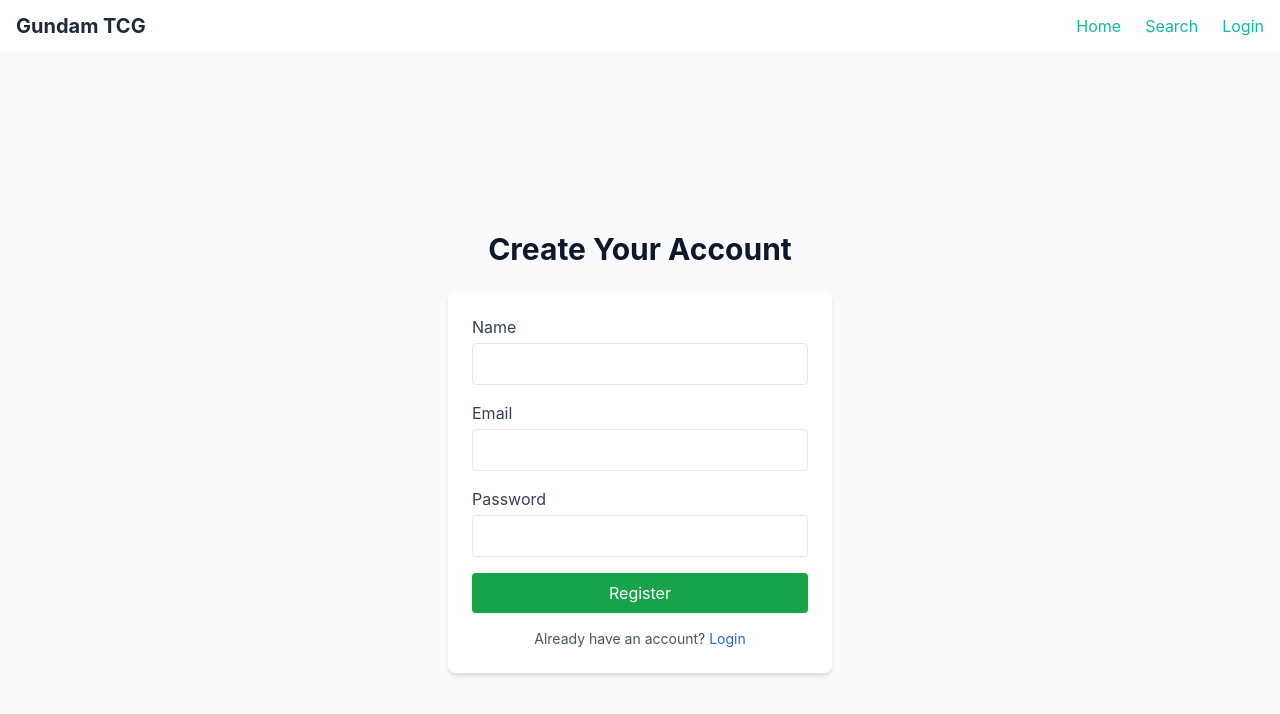
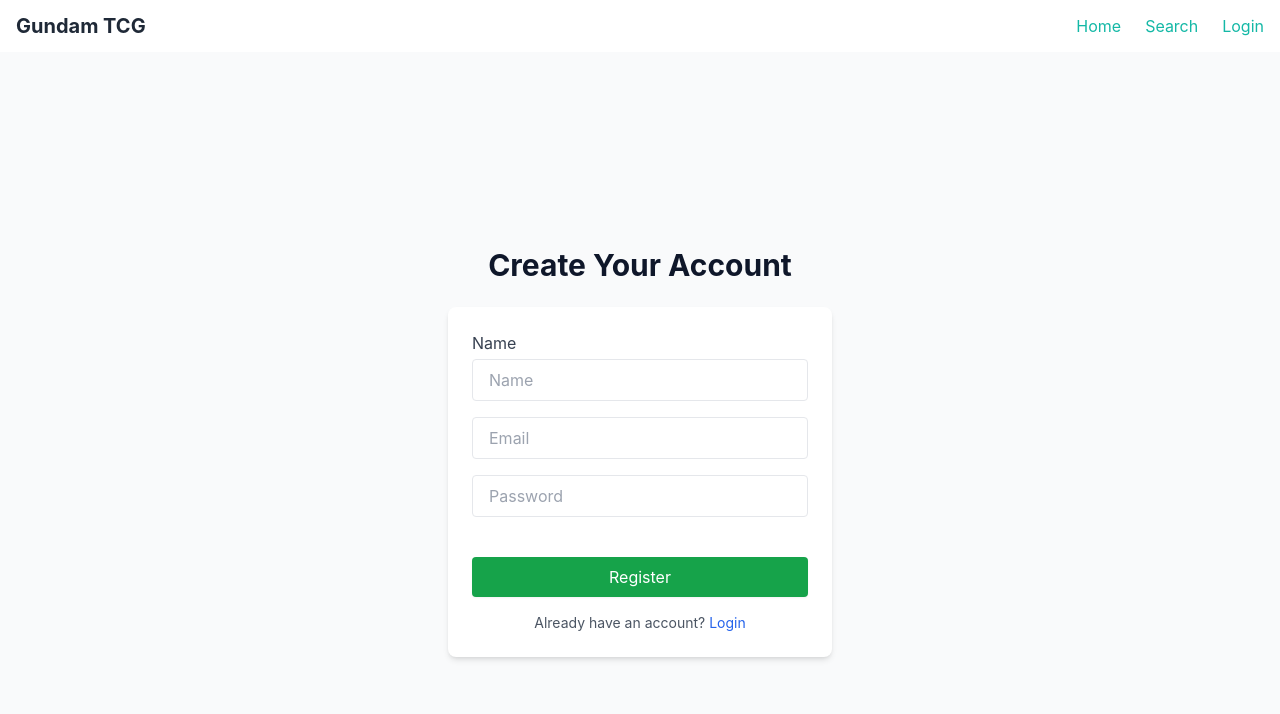
Before and after one commit to evade6ix/gundamwebsite, a React (Vite) app in the folder frontend/: page /register in a window 1280 px wide. Shown: the top 714 px of the page. Built offline with nearby package versions, Linux system fonts and the light colour scheme.

Commit message:
♻️ Fix dark mode on Login, Register, Forgot Password inputs

```diff
--- a/frontend/src/pages/ForgotPassword.jsx
+++ b/frontend/src/pages/ForgotPassword.jsx
@@ -35,7 +35,7 @@ export default function ForgotPassword() {
           <label className="block mb-1 text-gray-700">Email</label>
           <input
             type="email"
-            className="w-full px-3 py-2 border rounded"
+            className="w-full px-3 py-2 border rounded bg-white text-black"
             value={email}
             onChange={(e) => setEmail(e.target.value)}
             required
--- a/frontend/src/pages/Login.jsx
+++ b/frontend/src/pages/Login.jsx
@@ -47,21 +47,19 @@ export default function Login() {
           <label className="block mb-1 text-gray-700">Email</label>
           <input
             type="email"
-            className="w-full px-3 py-2 border rounded"
+            placeholder="Email"
             value={email}
             onChange={(e) => setEmail(e.target.value)}
-            required
+            className="w-full px-4 py-2 border rounded mb-4 bg-white text-black"
           />
-        </div>
-        <div className="mb-4">
-          <label className="block mb-1 text-gray-700">Password</label>
-          <input
+            <input
             type="password"
-            className="w-full px-3 py-2 border rounded"
+            placeholder="Password"
             value={password}
             onChange={(e) => setPassword(e.target.value)}
-            required
+            className="w-full px-4 py-2 border rounded mb-6 bg-white text-black"
           />
+
         </div>
         <button
           type="submit"
--- a/frontend/src/pages/Register.jsx
+++ b/frontend/src/pages/Register.jsx
@@ -51,31 +51,26 @@ export default function Register() {
           <label className="block mb-1 text-gray-700">Name</label>
           <input
   type="text"
-            className="w-full px-3 py-2 border rounded"
+  placeholder="Name"
   value={name}
   onChange={(e) => setName(e.target.value)}
-            required
+  className="w-full px-4 py-2 border rounded mb-4 bg-white text-black"
 />
-        </div>
-        <div className="mb-4">
-          <label className="block mb-1 text-gray-700">Email</label>
 <input
   type="email"
-            className="w-full px-3 py-2 border rounded"
+  placeholder="Email"
   value={email}
   onChange={(e) => setEmail(e.target.value)}
-            required
+  className="w-full px-4 py-2 border rounded mb-4 bg-white text-black"
 />
-        </div>
-        <div className="mb-4">
-          <label className="block mb-1 text-gray-700">Password</label>
 <input
   type="password"
-            className="w-full px-3 py-2 border rounded"
+  placeholder="Password"
   value={password}
   onChange={(e) => setPassword(e.target.value)}
-            required
+  className="w-full px-4 py-2 border rounded mb-6 bg-white text-black"
 />
+
         </div>
         <button
           type="submit"
```
Lines whose indentation alone changed are shown as unchanged.
